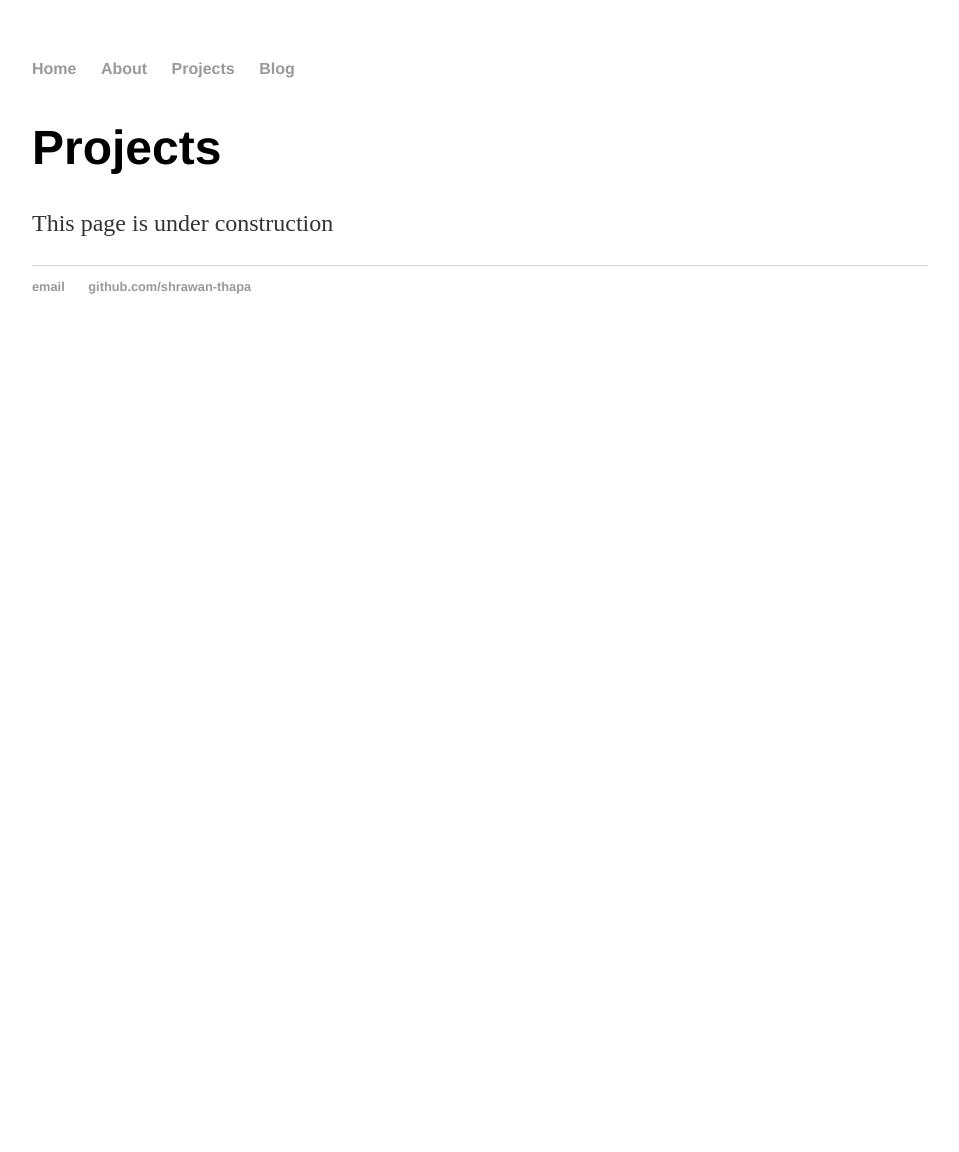
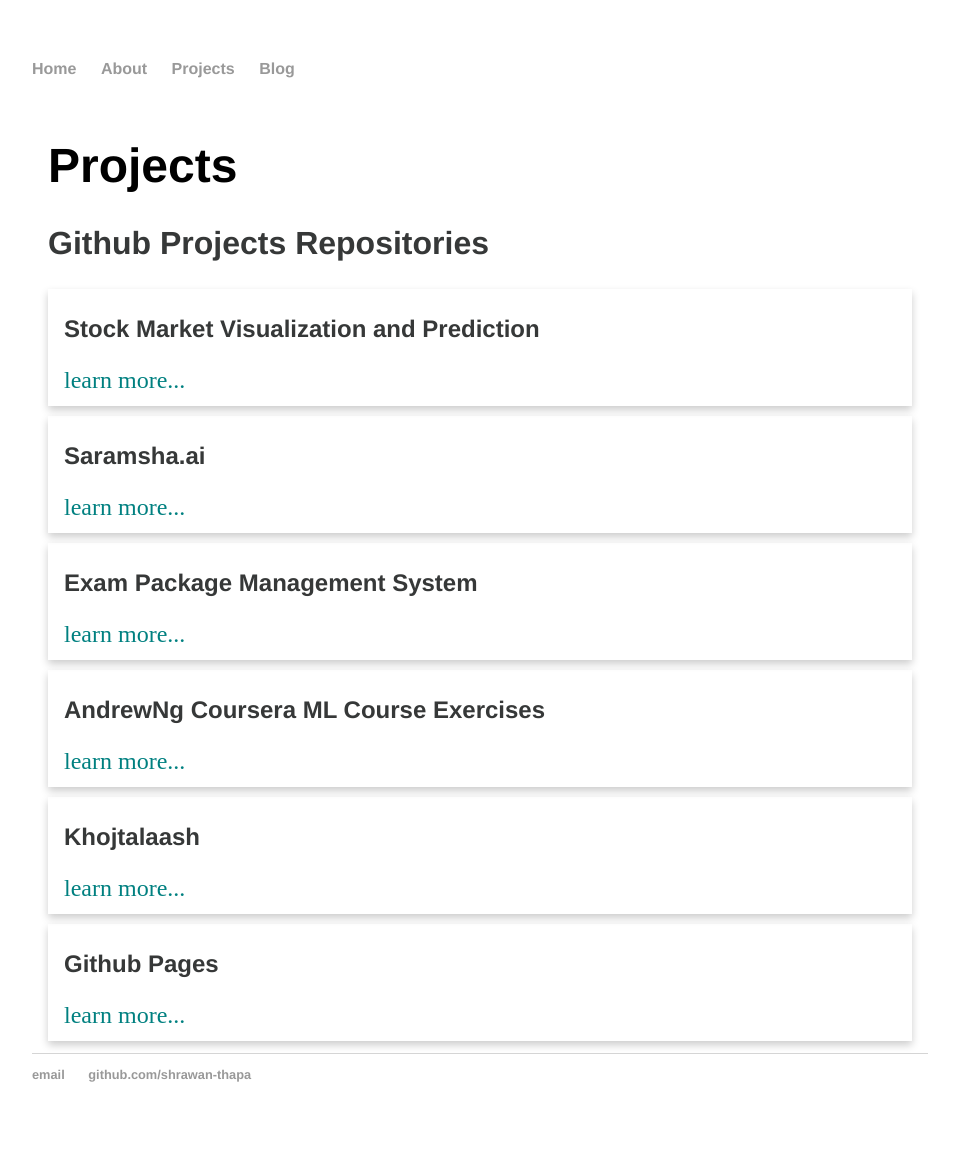
Before and after one commit to shrawan-thapa/shrawan-thapa.github.io, a Jekyll site: the page built from projects/index.html, in a window 1280 px wide. Shown: the whole page, without its empty margins (160-1119 px from the left). Built offline with Jekyll 4.4.1, drawn with Linux system fonts in a browser that asks for light colours; before the commit the page ends 900 px from its top, so only the background shows below that.

Commit message:
Added floating cards in "Projects" page

```diff
--- /dev/null
+++ b/_data/project_list.yml
@@ -0,0 +1,19 @@
+project_list_title: Github Projects Repositories
+projects:
+  - title: Stock Market Visualization and Prediction
+    url: https://github.com/shrawan-thapa/Nepal-Stock-Market-Visualization
+
+  - title: Saramsha.ai
+    url: https://github.com/shrawan-thapa/Saramsha.ai
+
+  - title: Exam Package Management System
+    url: https://github.com/shrawan-thapa/Exam-Package-Management-System
+
+  - title: AndrewNg Coursera ML Course Exercises
+    url: https://github.com/shrawan-thapa/MachineLearningExercises
+
+  - title: Khojtalaash
+    url: https://github.com/shrawan-thapa/Khojtalaash
+
+  - title: Github Pages
+    url: https://github.com/shrawan-thapa/shrawan-thapa.github.io
--- a/css/main.css
+++ b/css/main.css
@@ -18,7 +18,11 @@ a {
     color: #999;
 }
 a:hover {
-    text-decoration: underline;
+    text-decoration: unde;
+}
+a.project_list {
+    font-size: 1.5em;
+    color: teal;
 }
 h1 {
     font-size: 3em;
@@ -27,7 +31,15 @@ h1 {
 h2 {
     font-size: 2em;
     font-family:'Helvetica', 'Arial', 'Sans-Serif';
+    color: rgb(54, 56, 56);
 }
+
+h3 {
+    font-size: 1.5em;
+    font-family:'Helvetica', 'Arial', 'Sans-Serif';
+    color: rgb(54, 56, 56);
+}
+
 p {
     font-size: 1.5em;
     line-height: 1.4em;
@@ -59,3 +71,22 @@ ul.posts li {
     height: auto;
     margin-top: -50px;
   }
+
+  .card {
+    /* Add shadows to create the "card" effect */
+    box-shadow: 0 4px 8px 0 rgba(0,0,0,0.2);
+    transition: 0.3s;
+    margin-block-end: 10px;
+    padding-bottom: 10px;
+
+  }
+
+  /* On mouse-over, add a deeper shadow */
+  .card:hover {
+    box-shadow: 0 8px 16px 0 rgba(0,0,0,0.2);
+  }
+
+  /* Add some padding inside the card container */
+  .container {
+    padding: 2px 16px;
+  }
--- a/projects/index.html
+++ b/projects/index.html
@@ -4,4 +4,13 @@ title:  Projects
 ---
 
     <h1> {{ page.title }}</h1>
-    <p>This page is under construction</p>
+    <h2>{{ site.data.project_list.project_list_title}} </h2>
+
+    {% for item in site.data.project_list.projects %}
+    <div class="card">
+        <div class="container">
+            <h3> {{ item.title }} </h3>
+            <a class="project_list" href="{{ item.url }}">learn more...</a>
+        </div>
+    </div>
+    {% endfor %}
```
